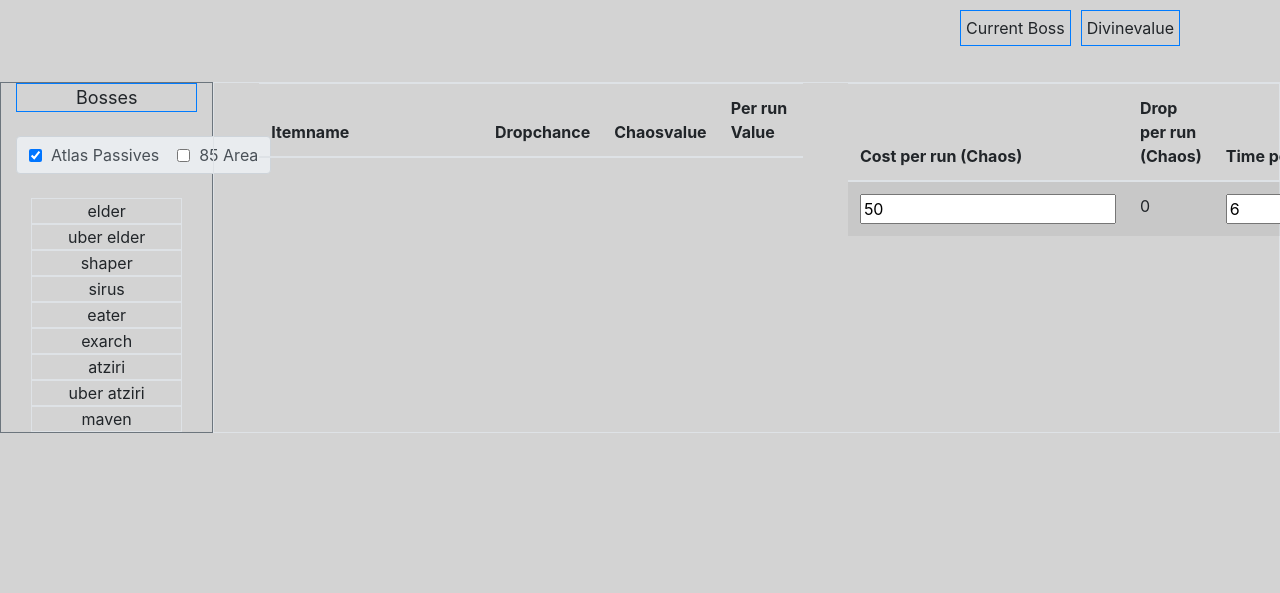
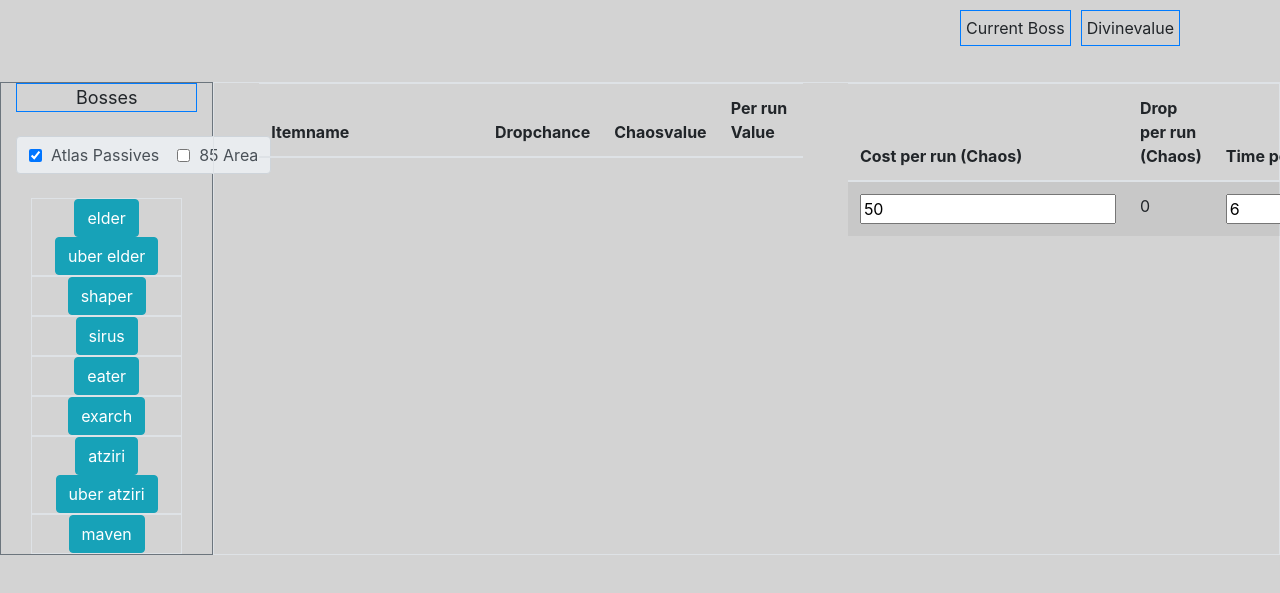
Before and after one commit to TheLegendHimself/PoeProfit, a plain HTML site: page index.html in a window 1280 px wide. Shown: the part 137-730 px from the top of the page. Drawn offline with nearby package versions, Linux system fonts and the light colour scheme; no server answers.

Commit message:
changed button bootstrap

```diff
--- a/index.html
+++ b/index.html
@@ -44,15 +44,29 @@
     				</div>
     				<br>
     				<div class="container-fluid">
-	    				<div class="border" onclick="drawTable('elder')" style="text-align: center;">elder</div>
-	    				<div class="border" onclick="drawTable('uber elder')" style="text-align: center;">uber elder</div>
-	    				<div class="border" onclick="drawTable('shaper')" style="text-align: center;">shaper</div>
-	    				<div class="border" onclick="drawTable('sirus')" style="text-align: center;">sirus</div>
-	    				<div class="border" onclick="drawTable('eater')" style="text-align: center;">eater</div>
-	    				<div class="border" onclick="drawTable('exarch')" style="text-align: center;">exarch</div>
-	    				<div class="border" onclick="drawTable('atziri')" style="text-align: center;">atziri</div>
-	    				<div class="border" onclick="drawTable('uber atziri')" style="text-align: center;">uber atziri</div>
-	    				<div class="border" onclick="drawTable('maven')" style="text-align: center;">maven</div>
+	    				<div class="border" style="text-align: center;">
+                            <div class="btn btn-info" onclick="drawTable('elder')">elder</div>
+                            <div class="btn btn-info" onclick="drawTable('uber elder')">uber elder</div>
+                        </div>
+	    				<div class="border" style="text-align: center;">
+                            <div class="btn btn-info" onclick="drawTable('shaper')">shaper</div>
+                        </div>
+	    				<div class="border" style="text-align: center;">
+                            <div class="btn btn-info" onclick="drawTable('sirus')">sirus</div>
+                        </div>
+	    				<div class="border" style="text-align: center;">
+                            <div class="btn btn-info" onclick="drawTable('eater')">eater</div>
+                        </div>
+	    				<div class="border" style="text-align: center;">
+                            <div class="btn btn-info" onclick="drawTable('exarch')">exarch</div>
+                        </div>
+	    				<div class="border" style="text-align: center;">
+                            <div class="btn btn-info" onclick="drawTable('atziri')">atziri</div>
+                            <div class="btn btn-info" onclick="drawTable('uber atziri')">uber atziri</div>
+                        </div>
+	    				<div class="border" style="text-align: center;">
+                            <div class="btn btn-info    " onclick="drawTable('maven')">maven</div>
+                        </div>
 	    			</div>
                 </div>
                 <!-- End Boss List -->
```
